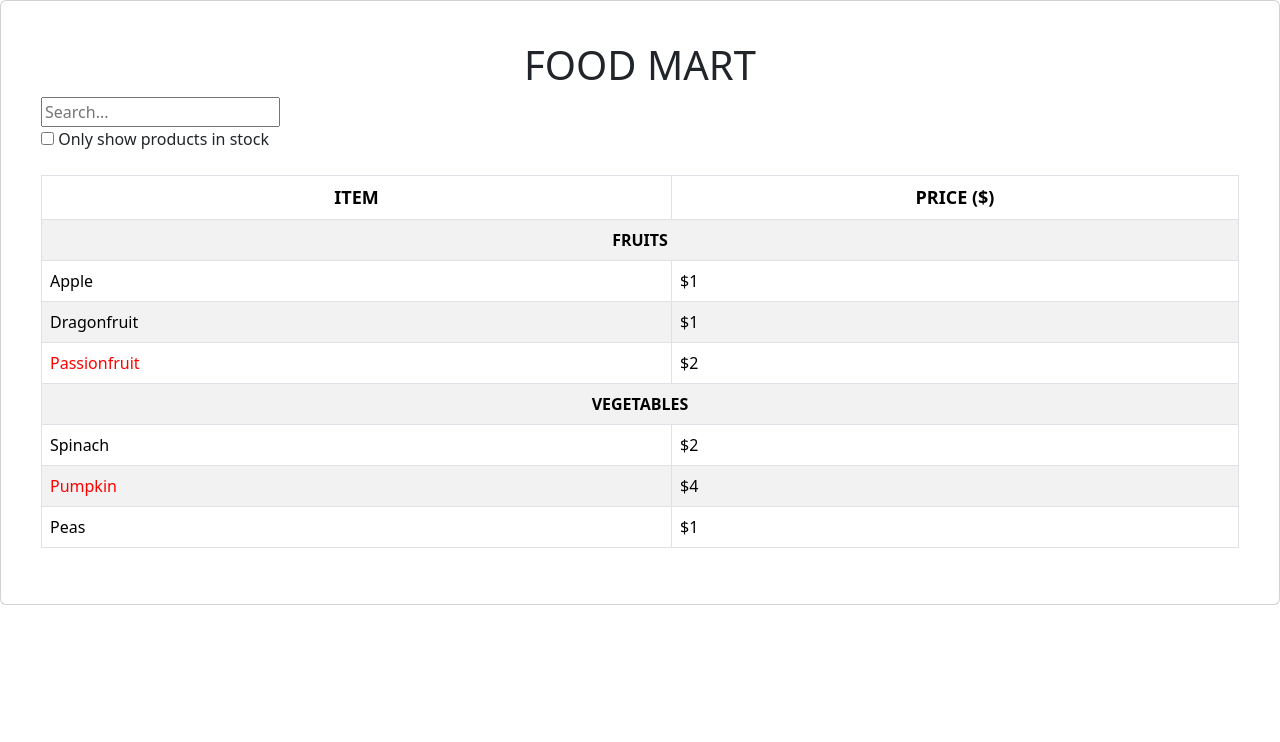
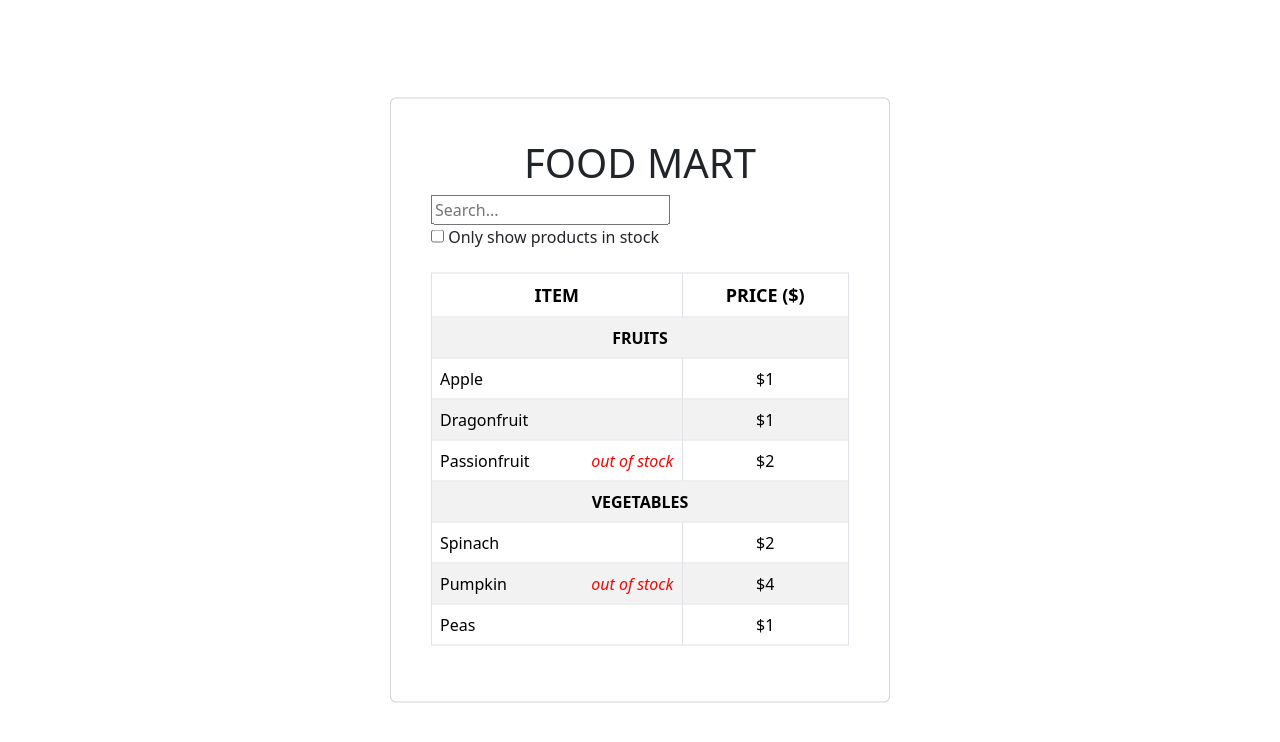
Before and after one commit to cjjasik/grocery-list, a React (Create React App) app: page / in a window 1280 px wide. Shown: the top 742 px of the page. Built offline with nearby package versions, Linux system fonts and the light colour scheme.

Commit message:
styling complete

```diff
--- a/src/components/Filter.js
+++ b/src/components/Filter.js
@@ -11,8 +11,16 @@ export default function Filter() {
 
     const styles = {
         card: {
-            width: '100%',
+            width: '500px',
             padding: '40px',
+            marginLeft: "auto",
+            marginRight: "auto",
+            position: 'absolute',
+            top: '50%',
+            left: '50%',
+            transform: 'translate(-50%, -50%)',
+
+
         },
         foodMartTitle: {
             textAlign: "center",
--- a/src/components/ProductRow.js
+++ b/src/components/ProductRow.js
@@ -1,13 +1,25 @@
 export default function ProductRow({grocery}) {
+
+    const styles = {
+        outOfStock: {
+            color: 'red',
+            fontStyle: 'italic',
+            float: 'right'
+        },
+        itemPrice: {
+            textAlign: 'center'
+        }
+    }
+
     const name = grocery.stocked ? grocery.name :
-        <span style={{ color: 'red'}}>
-            {grocery.name}
+        <span>
+            {grocery.name} <span style={styles.outOfStock}>out of stock</span>
         </span>;
 
     return (
         <tr>
             <td>{name}</td>
-            <td>{grocery.price}</td>
+            <td style={styles.itemPrice}>{grocery.price}</td>
         </tr>
     );
 }
--- a/src/components/ProductTable.js
+++ b/src/components/ProductTable.js
@@ -46,8 +46,8 @@ export default function ProductTable({filterText, inStockOnly}) {
         <Table striped bordered hover>
             <thead>
                 <tr>
-                    <th style={styles.tableCategories}>ITEM</th>
-                    <th style={styles.tableCategories}>PRICE ($)</th>
+                    <th width="300" style={styles.tableCategories}>ITEM</th>
+                    <th width="200" style={styles.tableCategories}>PRICE ($)</th>
                 </tr>
             </thead>
             <tbody>{rows}</tbody>
--- a/src/components/SearchBar.js
+++ b/src/components/SearchBar.js
@@ -1,10 +1,8 @@
 export default function SearchBar({filterText, inStockOnly, onFilterTextChange, onInStockOnlyChange}) {
 
-    // TO DO: PUT CHECKED BOX TO THE LEFT, CLOSER TO TABLE
     const styles ={
-        filterCheckedBox: {
-            paddingLeft: '20px',
-            paddingTop: '20px'
+        searchBar: {
+            marginRight: '10px',
         }
     }
 
@@ -13,13 +11,12 @@ export default function SearchBar({filterText, inStockOnly, onFilterTextChange,
 
         <form>
             <input
+                style={styles.searchBar}
                 type="search"
                 value={filterText}
                 placeholder="Search..."
                 onChange={(e) => onFilterTextChange(e.target.value)}
             />
-
-            <br></br>
 
             <label>
                 <input
```
